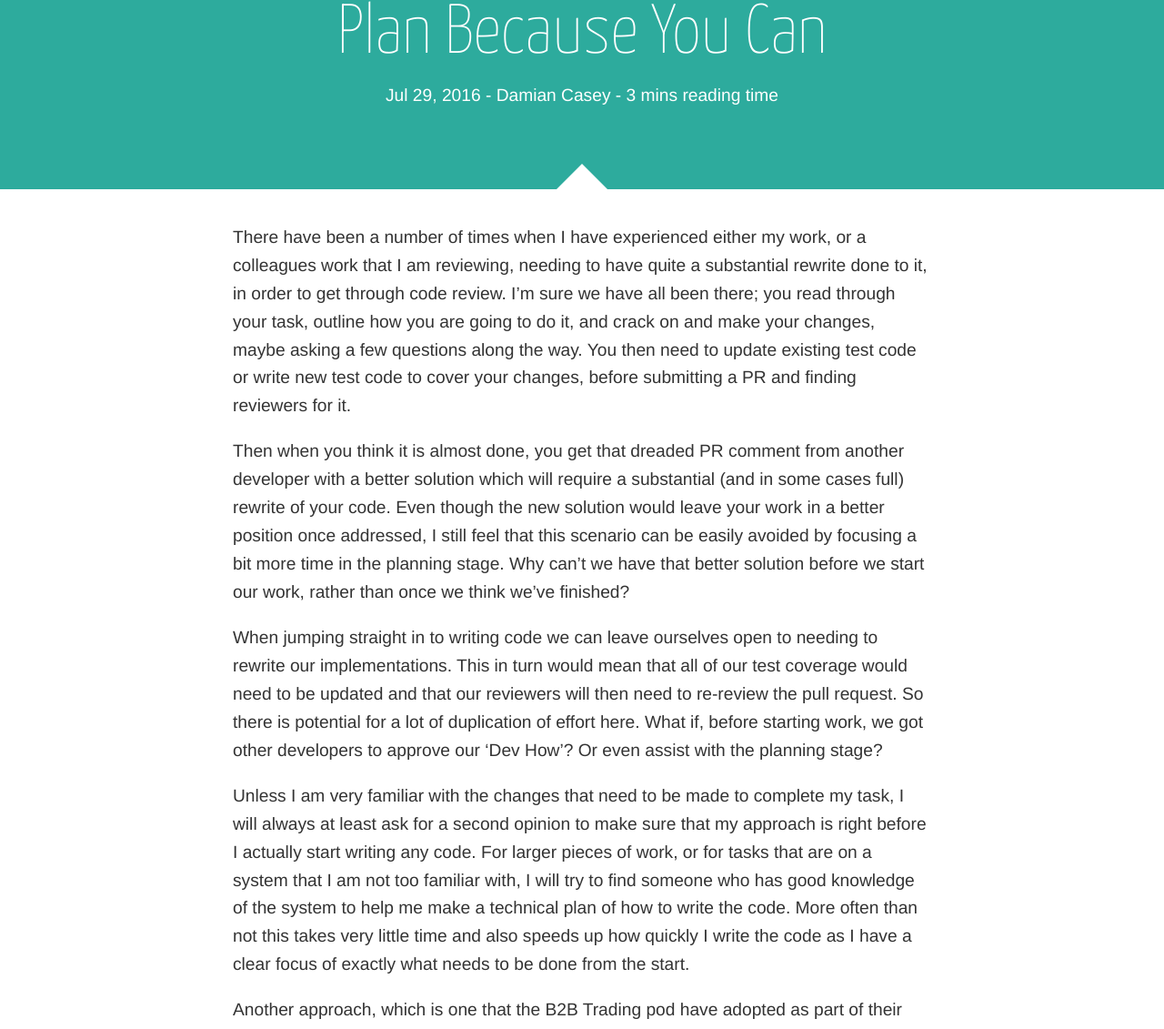
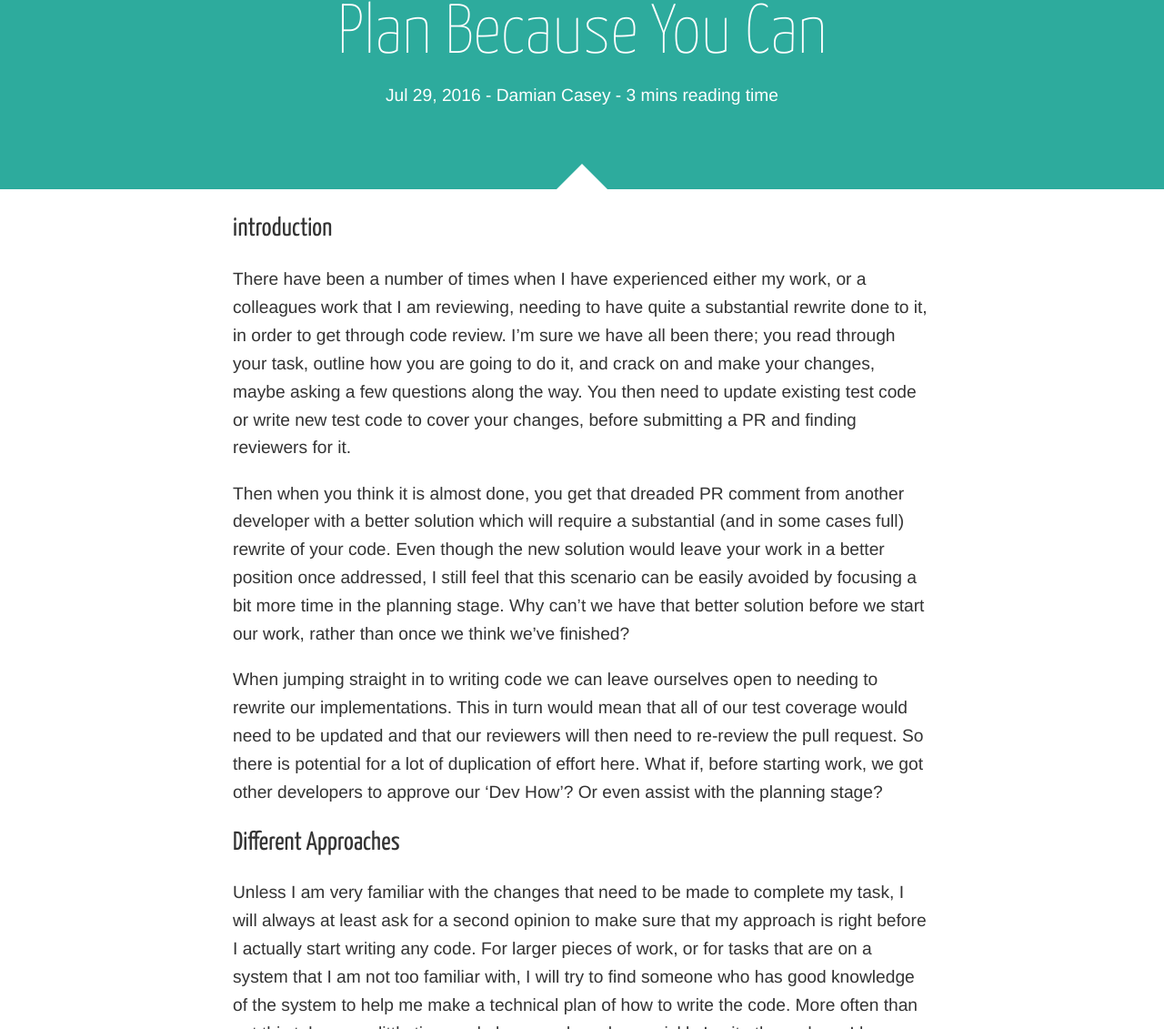
Before and after one commit to holidayextras/holidayextras.github.com, a Jekyll site: the page built from _posts/2016-07-29-plan-because-you-can.md, in a window 1280 px wide and 1400 px high, cut to the strip 269-1400 px from the top of the window. Shown: the whole strip at 91% size. Built offline with Jekyll 4.4.1, drawn with Linux system fonts in a browser that asks for light colours; nearby versions of some CDN libraries; comment, search, counter and statistics services are not loaded.

Commit message:
plan-because-you-can added headings

```diff
--- a/_posts/2016-07-29-plan-because-you-can.md
+++ b/_posts/2016-07-29-plan-because-you-can.md
@@ -7,12 +7,14 @@ tags: Planning Efficiently
 comments: true
 excerpt: Sometimes we need to substantially rewrite our code to get it through code review, but why do we only know that it needs to be rewritten once we think we have finished? Why can't we know that better approach before we start to write our code?
 ---
+## introduction
 There have been a number of times when I have experienced either my work, or a colleagues work that I am reviewing, needing to have quite a substantial rewrite done to it, in order to get through code review. I'm sure we have all been there; you read through your task, outline how you are going to do it, and crack on and make your changes, maybe asking a few questions along the way. You then need to update existing test code or write new test code to cover your changes, before submitting a PR and finding reviewers for it.
 
 Then when you think it is almost done, you get that dreaded PR comment from another developer with a better solution which will require a substantial (and in some cases full) rewrite of your code. Even though the new solution would leave your work in a better position once addressed, I still feel that this scenario can be easily avoided by focusing a bit more time in the planning stage. Why can’t we have that better solution before we start our work, rather than once we think we’ve finished?
 
 When jumping straight in to writing code we can leave ourselves open to needing to rewrite our implementations. This in turn would mean that all of our test coverage would need to be updated and that our reviewers will then need to re-review the pull request. So there is potential for a lot of duplication of effort here. What if, before starting work, we got other developers to approve our 'Dev How'? Or even assist with the planning stage?
 
+## Different Approaches
 Unless I am very familiar with the changes that need to be made to complete my task, I will always at least ask for a second opinion to make sure that my approach is right before I actually start writing any code. For larger pieces of work, or for tasks that are on a system that I am not too familiar with, I will try to find someone who has good knowledge of the system to help me make a technical plan of how to write the code. More often than not this takes very little time and also speeds up how quickly I write the code as I have a clear focus of exactly what needs to be done from the start.
 
 Another approach, which is one that the B2B Trading pod have adopted as part of their sprints, is to have a day for “Backlog Review”. This is essentially a day where all of the Jiras that could potentially be pulled into the next sprint are discussed by the developers and testers in the team, who may then in turn ask questions of the wider team. The aim of this is to add a “Dev How” and “Testing How” to each Jira so that estimation during sprint planning is much easier. This process then benefits the developer starting the task as the work that needs to be done is already clearly outlined on the Jira, often with mentions to specific files and a suggestion of how to write the code.
```
